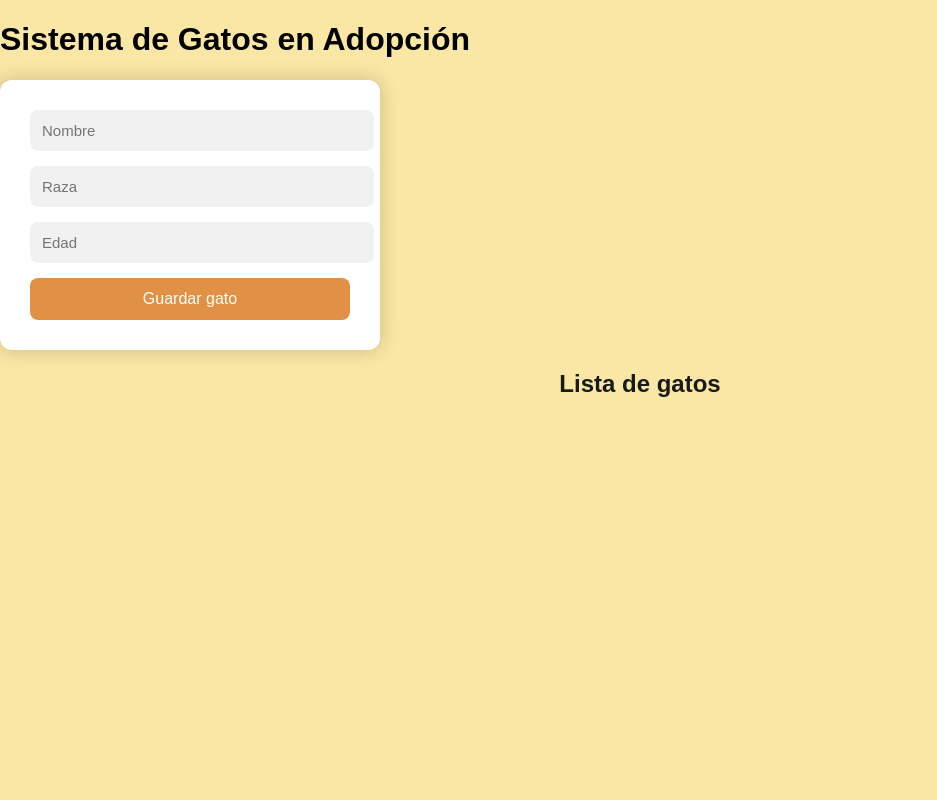
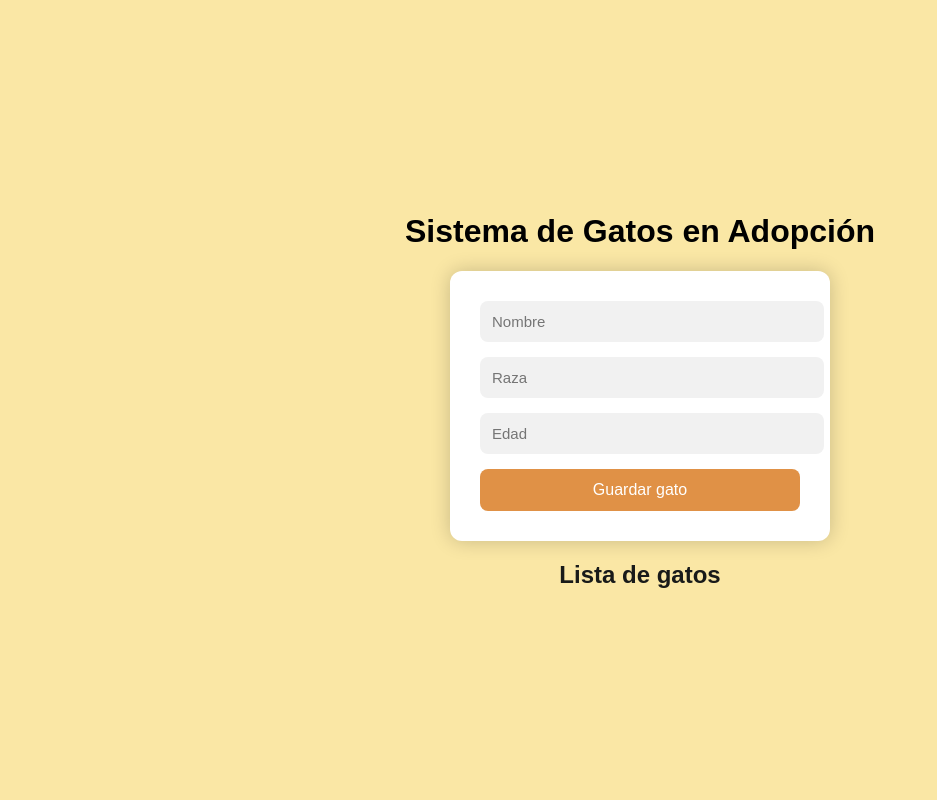
Before and after one commit to DavidAntua/OperacionGatitosMetodologia, a PHP site: page /index.html in a window 1280 px wide. Shown: the whole page, without its empty margins (0-937 px from the left). Run offline with PHP 8.4, Linux system fonts and the light colour scheme; data that the repository does not hold is empty.

Commit message:
Add files via upload

```diff
--- a/style.css
+++ b/style.css
@@ -4,15 +4,17 @@ body {
   font-family: Arial, sans-serif;
   background: #FAE7A5;
   min-height: 100vh;
-    display: flex;
-    flex-direction: column;
-    align-items: stretch;
+
+  display: flex;
+  justify-content: center;
+  align-items: center;
+  flex-direction: column;
 }
+
 h2{
     text-align: center;
     color: #181a19;
-    margin: 20px auto;
-    width: 100%;
+    margin-bottom: 20px;
 }
 
     form {
```
